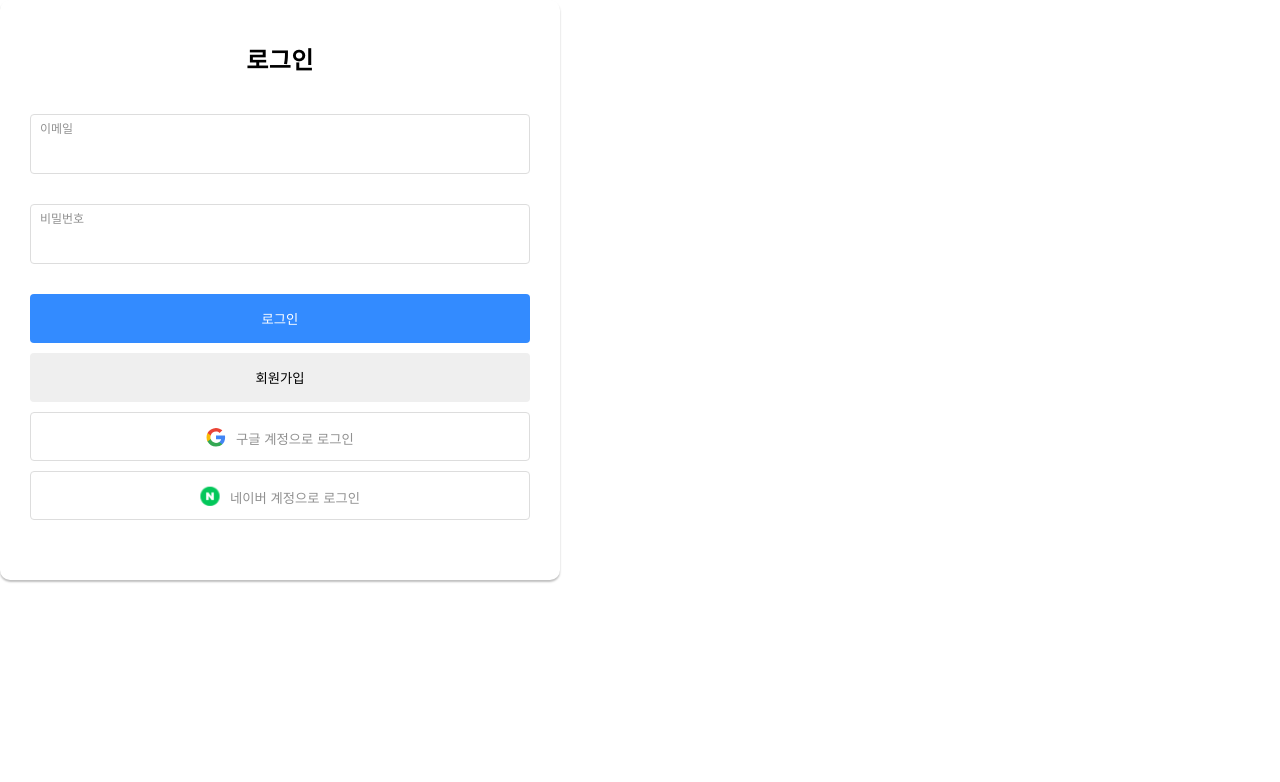
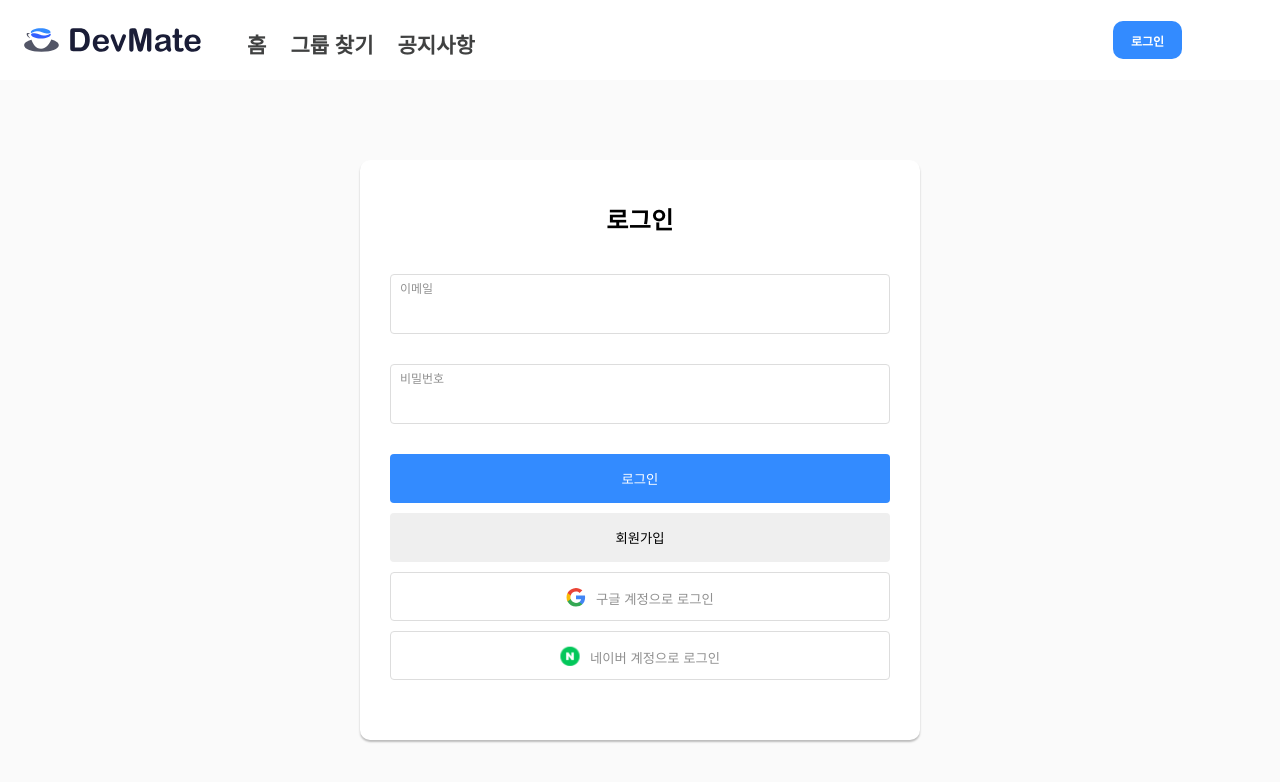
Before and after one commit to lee-sihun/DevMate, a React (Create React App) app: page /signin in a window 1280 px wide. Shown: the top 782 px of the page. Built offline with nearby package versions, Linux system fonts and the light colour scheme; a web font is replaced by a local one.

Commit message:
delete : layout/main.styled.ts

```diff
--- a/src/App.tsx
+++ b/src/App.tsx
@@ -6,11 +6,14 @@ import SignIn from './pages/Auth/SignIn';
 import SignUp from './pages/Auth/SignUp';
 import Yunha from './pages/Yunha';
 import Sihun from './pages/Sihun';
-import { MainLayout } from './components/layout/main.styled';
 import Header from './components/common/Header/Header';
+import Main from './components/layout/Main/Main';
 
 function App() {
   return (
+    <>
+      <Header isLoggedIn={false}/>
+      <Main>
         <Routes>
           <Route path="/" element={<Home />} />
           <Route path="/signin" element={<SignIn />} />
@@ -19,6 +22,9 @@ function App() {
           <Route path="/yunha" element={<Yunha />} />
           <Route path="/sihun" element={<Sihun />} />
         </Routes>
+      </Main>
+
+    </>
   );
 }
 
--- /dev/null
+++ b/src/components/layout/Main/Main.styled.ts
@@ -0,0 +1,12 @@
+import { styled } from 'styled-components';
+
+export const Wrapper = styled.main`
+  background-color: #fafafa;
+  min-height: calc(100vh - 80px);
+  padding-top: 80px;
+`;
+
+export const Inner = styled.div`
+  max-width: 1200px;
+  margin: 0 auto;
+`;
--- /dev/null
+++ b/src/components/layout/Main/Main.tsx
@@ -0,0 +1,16 @@
+import React from 'react';
+import { Wrapper, Inner } from './Main.styled';
+
+interface IMainProps {
+  children: React.ReactNode;
+}
+
+const Main = ({ children }: IMainProps) => {
+  return (
+    <Wrapper>
+      <Inner>{children}</Inner>
+    </Wrapper>
+  );
+};
+
+export default Main;
--- a/src/pages/Auth/Auth.styled.ts
+++ b/src/pages/Auth/Auth.styled.ts
@@ -1,6 +1,7 @@
 import styled from 'styled-components';
 
 export const Form = styled.form`
+  margin: 0 auto;
   padding: 50px 30px;
   max-width: 500px;
   border-radius: 10px;
@@ -60,18 +61,18 @@ export const SocialBtn = styled.button`
   cursor: pointer;
 
   &:hover p {
-    color : #000
+    color: #000;
   }
 
   img {
     width: 20px;
-    height : 20px;
+    height: 20px;
   }
 
   p {
     margin-left: 10px;
     margin-top: 4px;
-    color : #919191;
+    color: #919191;
   }
 
   // &:hover {
```
Also changed, not shown: src/components/layout/main.styled.ts (deleted, +0 -8 lines). Lines whose indentation alone changed are shown as unchanged.
